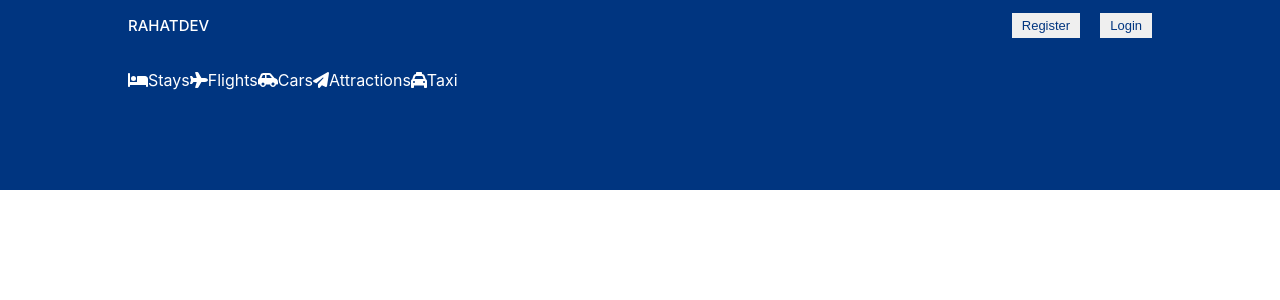
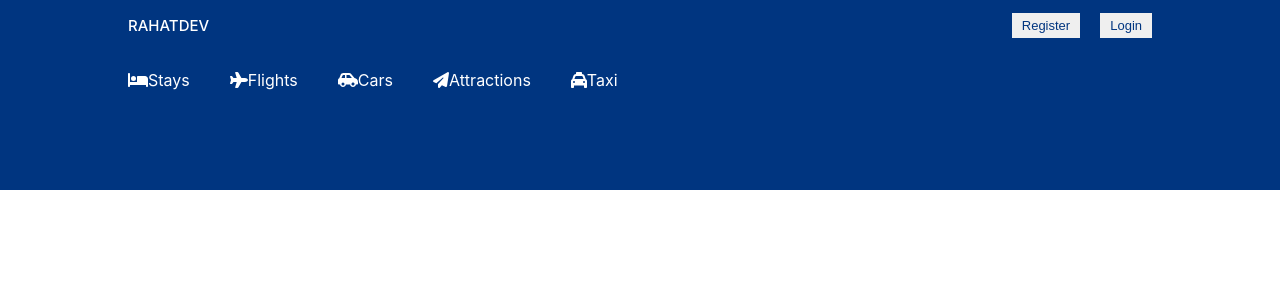
Before and after one commit to bellicose77/booking-app-clientside, a React (Create React App) app: page / in a window 1280 px wide. Shown: the top 300 px of the page. Built offline with nearby package versions, Linux system fonts and the light colour scheme.

Commit message:
header section

```diff
--- a/src/components/Header/Header.css
+++ b/src/components/Header/Header.css
@@ -11,5 +11,5 @@
 }
 .headerList{
 display:flex;
-align-items: center;
+gap:40px;
 }
```
